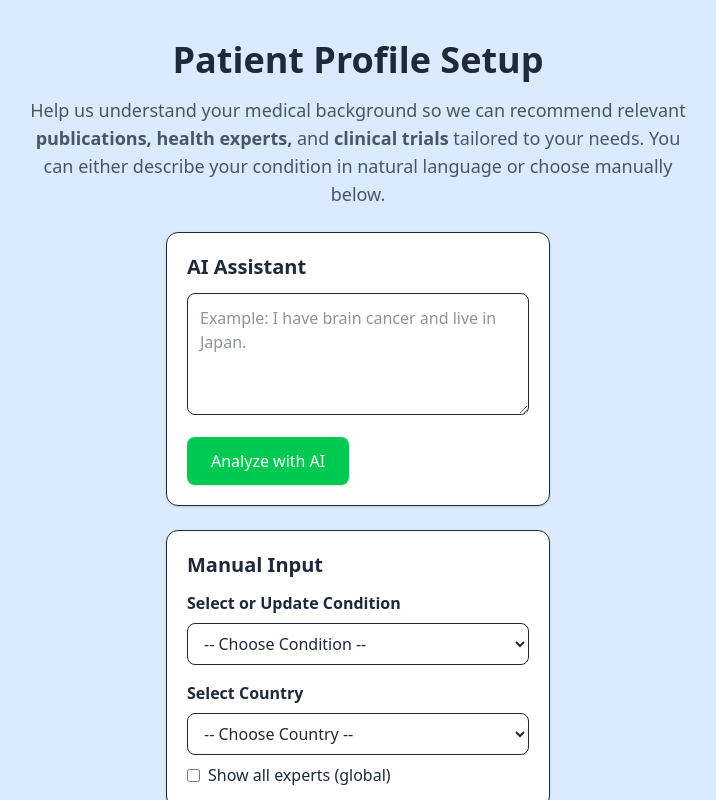
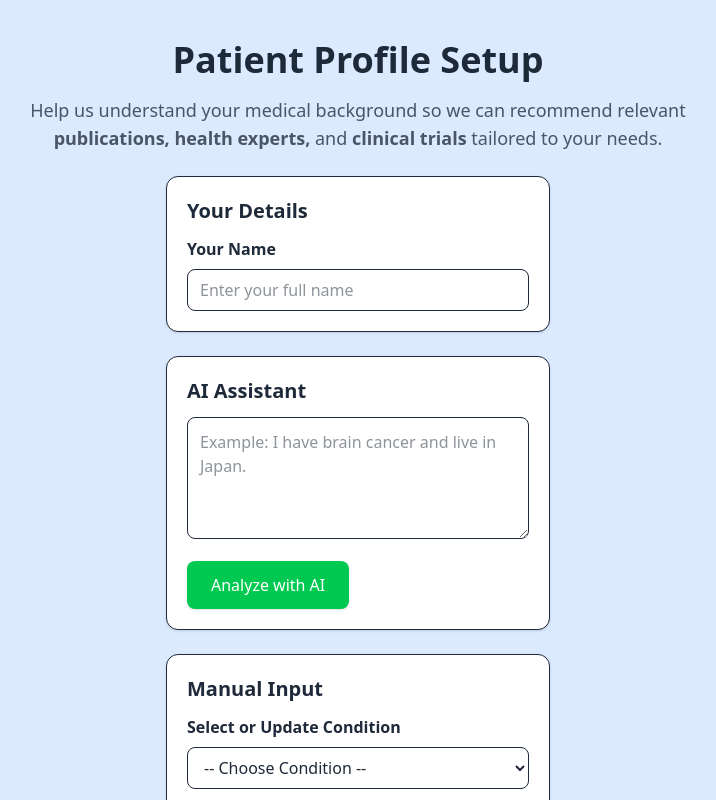
Before and after one commit to MohammedSameer435/Curalink, a React app in the folder frontend/: page /patients in a window 1280 px wide. Shown: the top 800 px of the page, without its empty margins (282-998 px from the left). Built offline with nearby package versions, Linux system fonts and the light colour scheme; the HTML template or start-up script is replaced by a standard one.

Commit message:
added patient's name

```diff
--- a/frontend/src/pages/patients.jsx
+++ b/frontend/src/pages/patients.jsx
@@ -4,6 +4,8 @@ import api from "../api";
 
 export default function PatientProfileSetup() {
   const navigate = useNavigate();
+
+  const [patientName, setPatientName] = useState("");   // ✅ new
   const [text, setText] = useState("");
   const [aiResult, setAiResult] = useState(null);
   const [loading, setLoading] = useState(false);
@@ -24,19 +26,17 @@ export default function PatientProfileSetup() {
     "Prostate Cancer",
   ];
 
-  const countries = [
-    "India",
-    "USA",
-    "UK",
-    "Germany",
-    "China"
-  ];
+  const countries = ["India", "USA", "UK", "Germany", "China"];
 
+  // ----------------------------------------------------
+  // AI ANALYSIS
+  // ----------------------------------------------------
   const analyzeText = async () => {
     if (!text.trim()) {
       alert("Please enter some information before analysis.");
       return;
     }
+
     setLoading(true);
     try {
       const res = await api.post("/api/ai/analyze", { text });
@@ -45,13 +45,23 @@ export default function PatientProfileSetup() {
       setSelectedCountry(res.data.country || "");
     } catch (err) {
       console.error("AI error:", err);
-      alert("AI analysis failed. You can still select your condition and country manually.");
+      alert(
+        "AI analysis failed. You can still select your condition and country manually."
+      );
     } finally {
       setLoading(false);
     }
   };
 
+  // ----------------------------------------------------
+  // SUBMIT
+  // ----------------------------------------------------
   const handleSubmit = () => {
+    if (!patientName.trim()) {
+      alert("Please enter your name.");
+      return;
+    }
+
     const condition = selectedCondition.trim();
     const country = showAllExperts ? "" : selectedCountry.trim();
 
@@ -61,7 +71,11 @@ export default function PatientProfileSetup() {
     }
 
     navigate("/patient-dashboard", {
-      state: { condition, country },
+      state: {
+        name: patientName,      // ✅ passing patient name
+        condition,
+        country,
+      },
     });
   };
 
@@ -71,13 +85,31 @@ export default function PatientProfileSetup() {
       <p className="text-lg text-center max-w-2xl mb-6 text-gray-600">
         Help us understand your medical background so we can recommend relevant{" "}
         <strong>publications, health experts,</strong> and{" "}
-        <strong>clinical trials</strong> tailored to your needs. You can either
-        describe your condition in natural language or choose manually below.
+        <strong>clinical trials</strong> tailored to your needs.
       </p>
 
-      {/* Step 1: AI-based Natural Language Input */}
+      {/* -------------------------------------------------- */}
+      {/* NAME INPUT  */}
+      {/* -------------------------------------------------- */}
+      <div className="w-full sm:w-96 bg-white border p-5 rounded-xl shadow mb-6">
+        <h2 className="text-xl font-semibold mb-3">Your Details</h2>
+
+        <label className="block mb-2 font-semibold">Your Name</label>
+        <input
+          type="text"
+          className="w-full border px-3 py-2 rounded-lg"
+          placeholder="Enter your full name"
+          value={patientName}
+          onChange={(e) => setPatientName(e.target.value)}
+        />
+      </div>
+
+      {/* -------------------------------------------------- */}
+      {/* AI INPUT  */}
+      {/* -------------------------------------------------- */}
       <div className="w-full sm:w-96 bg-white border p-5 rounded-xl shadow mb-6">
         <h2 className="text-xl font-semibold mb-3">AI Assistant</h2>
+
         <textarea
           className="w-full border p-3 rounded-lg focus:ring-2 focus:ring-blue-500"
           rows={4}
@@ -85,6 +117,7 @@ export default function PatientProfileSetup() {
           value={text}
           onChange={(e) => setText(e.target.value)}
         />
+
         <button
           onClick={analyzeText}
           className="mt-4 px-6 py-3 bg-green-500 hover:bg-green-600 text-white rounded-lg shadow"
@@ -95,23 +128,26 @@ export default function PatientProfileSetup() {
         {aiResult && (
           <div className="mt-4 bg-gray-50 p-3 rounded-lg border">
             <p className="font-medium text-gray-800">
-              ✅ Detected Condition: <span className="font-semibold">{aiResult.condition}</span>
+              ✅ Detected Condition:{" "}
+              <span className="font-semibold">{aiResult.condition}</span>
             </p>
             <p className="font-medium text-gray-800">
-              🌍 Detected Country: <span className="font-semibold">{aiResult.country}</span>
-            </p>
-            <p className="text-sm text-gray-600 mt-2">
-              Personalized results will be shown based on this condition and country.
+              🌍 Detected Country:{" "}
+              <span className="font-semibold">{aiResult.country}</span>
             </p>
           </div>
         )}
       </div>
 
-      {/* Step 2: Manual Input & Filters */}
+      {/* -------------------------------------------------- */}
+      {/* MANUAL INPUT */}
+      {/* -------------------------------------------------- */}
       <div className="w-full sm:w-96 bg-white border p-5 rounded-xl shadow">
         <h2 className="text-xl font-semibold mb-3">Manual Input</h2>
 
-        <label className="block font-semibold mb-2">Select or Update Condition</label>
+        <label className="block font-semibold mb-2">
+          Select or Update Condition
+        </label>
         <select
           className="w-full border px-3 py-2 rounded-lg"
           value={selectedCondition}
@@ -150,6 +186,9 @@ export default function PatientProfileSetup() {
         </div>
       </div>
 
+      {/* -------------------------------------------------- */}
+      {/* SUBMIT BUTTON */}
+      {/* -------------------------------------------------- */}
       <button
         onClick={handleSubmit}
         className="mt-8 py-4 px-10 text-lg font-medium bg-blue-600 hover:bg-blue-700 text-white rounded-2xl shadow-md"
```
